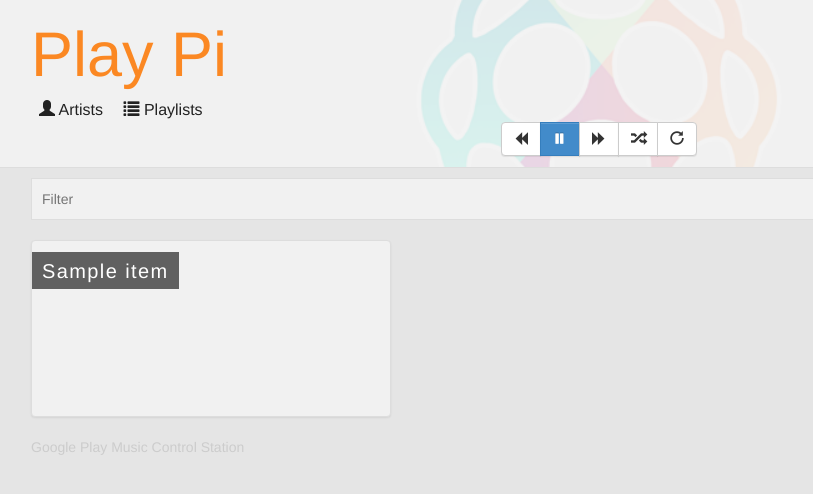
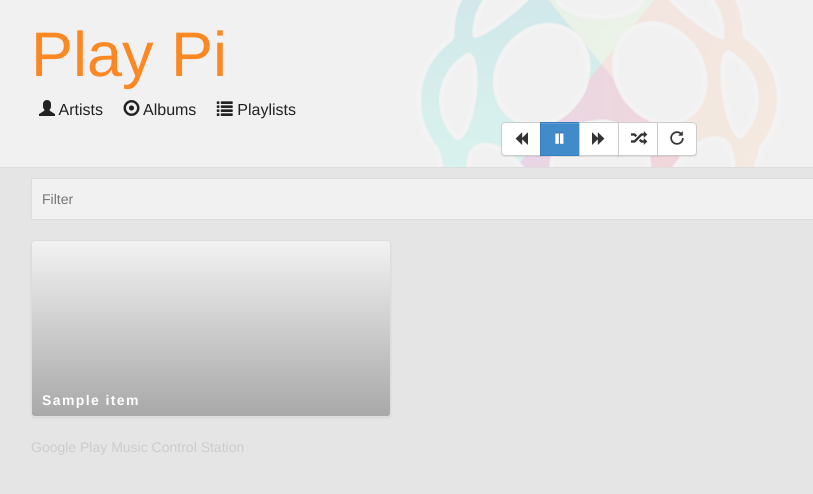
Before and after one commit to fredley/play-pi, a Django app: template templates/index.html in a window 1280 px wide. Shown: the top 494 px of the page, without its empty margins (39-852 px from the left). Run offline with Django 3.2, Linux system fonts and the light colour scheme; the template is opened without the code that fills it: most values are stand-ins (such as "Sample title", 1, 10 or a date in 2020); some libraries are stand-ins or nearby versions.

Commit message:
Add album view, make tiles look a bit nicer

```diff
--- a/play_pi/urls.py
+++ b/play_pi/urls.py
@@ -6,6 +6,7 @@ admin.autodiscover()
 
 urlpatterns = patterns('',
 	url(r'^$', 'play_pi.views.home', name='home'),
+        url(r'^albums/$', 'play_pi.views.albums', name='albums'),
 	url(r'^artist/(?P<artist_id>\d+)/$', 'play_pi.views.artist', name='artist'),
 	url(r'^album/(?P<album_id>\d+)/$', 'play_pi.views.album', name='album'),
 	url(r'^playlists/$', 'play_pi.views.playlists', name='playlists'),
--- a/play_pi/views.py
+++ b/play_pi/views.py
@@ -27,6 +27,12 @@ def home(request):
 	artists = Artist.objects.all().order_by('name')
 	return render_to_response('index.html',
 		{'list': artists, 'view':'artist'},
+		context_instance=RequestContext(request))
+
+def albums(request):
+	albums = Album.objects.all().order_by('name')
+	return render_to_response('index.html',
+		{'list': albums, 'view':'album'},
 		context_instance=RequestContext(request))
 
 def artist(request,artist_id):
--- a/static/css/style.css
+++ b/static/css/style.css
@@ -66,21 +66,33 @@ div.thumbnails{
 .thumbnail img {
     width: 100%;
 }
+.thumbnail .cover{
+    width:100%;
+    height:100%;
+    position:absolute;
+    top:0;
+    left:0;
+    background: -moz-linear-gradient(top,  rgba(0,0,0,0) 0%, rgba(0,0,0,0) 1%, rgba(0,0,0,0.3) 100%); /* FF3.6+ */
+    background: -webkit-gradient(linear, left top, left bottom, color-stop(0%,rgba(0,0,0,0)), color-stop(1%,rgba(0,0,0,0)), color-stop(100%,rgba(0,0,0,0.3))); /* Chrome,Safari4+ */
+    background: -webkit-linear-gradient(top,  rgba(0,0,0,0) 0%,rgba(0,0,0,0) 1%,rgba(0,0,0,0.3) 100%); /* Chrome10+,Safari5.1+ */
+    background: -o-linear-gradient(top,  rgba(0,0,0,0) 0%,rgba(0,0,0,0) 1%,rgba(0,0,0,0.3) 100%); /* Opera 11.10+ */
+    background: -ms-linear-gradient(top,  rgba(0,0,0,0) 0%,rgba(0,0,0,0) 1%,rgba(0,0,0,0.3) 100%); /* IE10+ */
+    background: linear-gradient(to bottom,  rgba(0,0,0,0) 0%,rgba(0,0,0,0) 1%,rgba(0,0,0,0.3) 100%); /* W3C */
+    filter: progid:DXImageTransform.Microsoft.gradient( startColorstr='#00000000', endColorstr='#4d000000',GradientType=0 ); /* IE6-9 */
+}
 .thumbnail h3{
-    margin-top: 10px;
     text-decoration: none;
-    font-size: 20px;
+    font-weight:bold;
+    font-size: 14px;
     letter-spacing: 1.4px;
-    line-height: 38px;
+    line-height: 14px;
     position: absolute;
-    top: 0;
+    bottom: 0;
     left: 0;
     width: 100%;
 }
 .thumbnail h3 span{
     color: white;
-    background: rgb(0,0,0); /*fallback*/
-    background: rgba(0,0,0,0.6);
     padding-left: 10px;
     padding-right: 10px;
     padding-top: 7.5px;
--- a/templates/base.html
+++ b/templates/base.html
@@ -123,6 +123,10 @@ $(document).ready(function() {
         <a class='nav-link' href='{% url "home" %}'>
             <i class='glyphicon glyphicon-user'></i> Artists
         </a>
+        <a class='nav-link' href='{% url "albums" %}'>
+            <i class='glyphicon glyphicon-record'></i> Albums
+        </a>
+
         <a class='nav-link' href='{% url "playlists" %}'>
             <i class='glyphicon glyphicon-list'></i> Playlists
         </a>
@@ -153,7 +157,7 @@ $(document).ready(function() {
     </div>
     <div class="row">
       <div class="col-md-offset-8 col-md-4">
-      {% if view == 'album' %}
+      {% if view == 'album' and artist %}
       <ol class="breadcrumb pull-right">
         <li><a href="{% url 'home' %}">Home</a></li>
         <li class="active">{{ artist.name }}</li>
--- a/templates/index.html
+++ b/templates/index.html
@@ -6,7 +6,7 @@
 
 {% block content %}
 
-{% if view == 'album' %}
+{% if view == 'album' and artist %}
 <h1>{{ artist.name }} <a class='btn btn-default' href='{% url "play_artist" artist.id %}'>▶ Play Artist</a></h1>
 {% endif %}
 
@@ -25,7 +25,7 @@
     <div class="col-md-4">
       <a href="{% url view item.id %}" class="thumbnail" name="{{ item.name }}">
 	      <img src="{% if item and item.art_url %} {{ item.art_url }} {% else %} /static/img/banner.png {% endif %} " alt="" />
-	      <h3>{{ item.name|wordwrap:20|linebreaksbr}}</h3>
+	      <div class='cover'><h3>{{ item.name|wordwrap:20|linebreaksbr}}</h3></div>
       </a>
     </div>
     {% endfor %}
```
